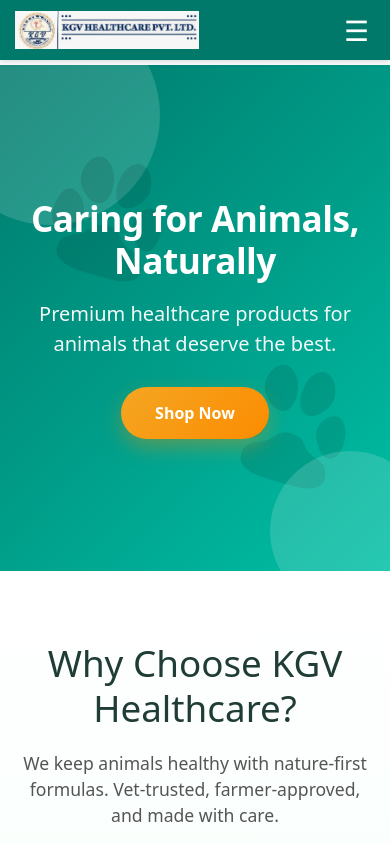
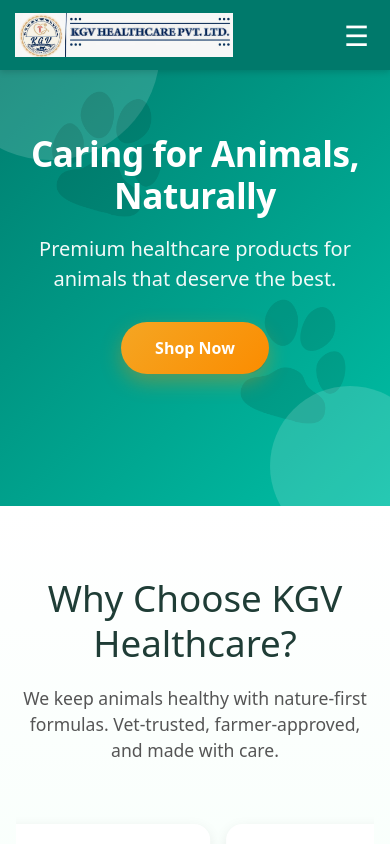
Before and after one commit to mehul-gosavi/kgvhealthcare, a React (Create React App) app: page / in a window 390 px wide. Shown: the top 844 px of the page. Built offline with nearby package versions, Linux system fonts and the light colour scheme.

Commit message:
fixed navbar

```diff
--- a/src/components/Header.css
+++ b/src/components/Header.css
@@ -18,7 +18,7 @@
 /* ================= LOGO ================= */
 
 .logo img {
-  height: 50px;
+  height: 60px;
   width: auto;
   object-fit: contain;
   cursor: pointer;
@@ -60,12 +60,12 @@
 @media (max-width: 768px) {
 
   .header {
-    height: 60px;
+    height: 70px;
     padding: 8px 15px;
   }
 
   .logo img {
-    height: 38px;   /* Smaller logo for mobile */
+    height: 45px;   /* Smaller logo for mobile */
   }
 
   .menu-toggle {
--- a/src/index.css
+++ b/src/index.css
@@ -9,7 +9,7 @@
   margin: 0;
   padding: 0;
   font-family: sans-serif;
-  padding-top: 70px;
+
 }
 
 
@@ -17,10 +17,3 @@
   font-family: source-code-pro, Menlo, Monaco, Consolas, 'Courier New',
     monospace;
 }
-
-
-@media (max-width: 768px) {
-  body {
-    padding-top: 65px;
-  }
-}
```
